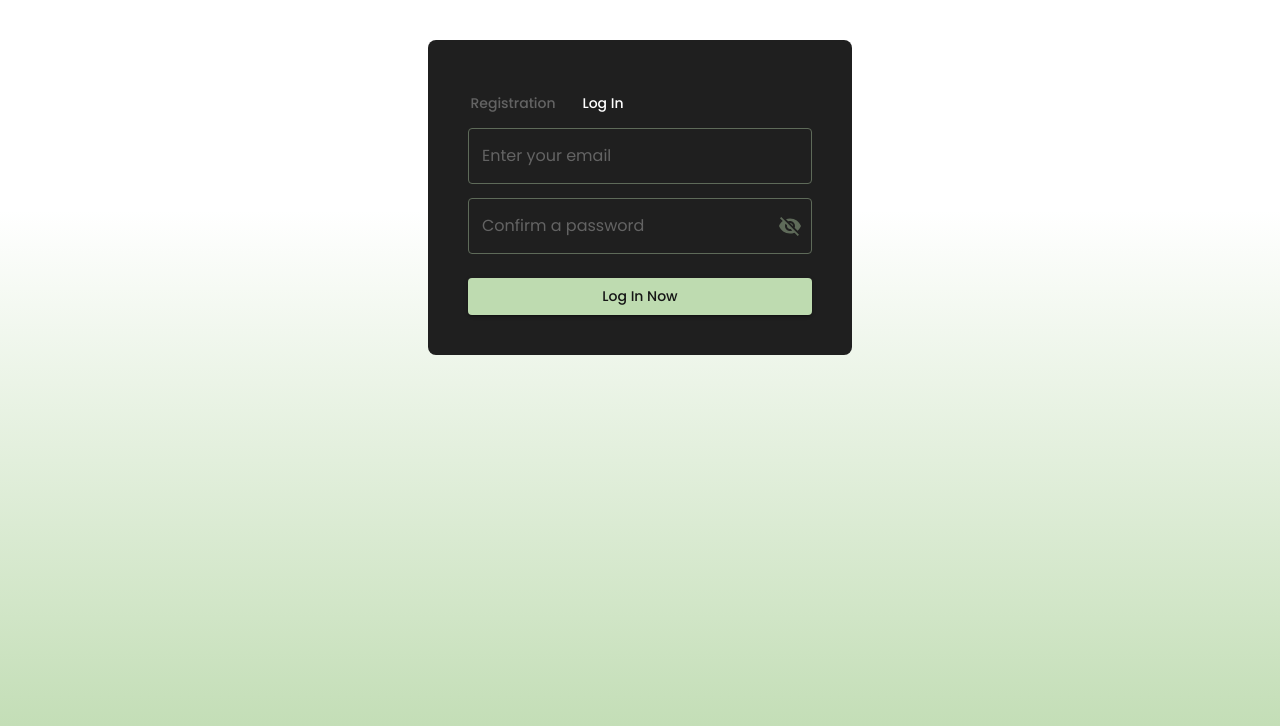
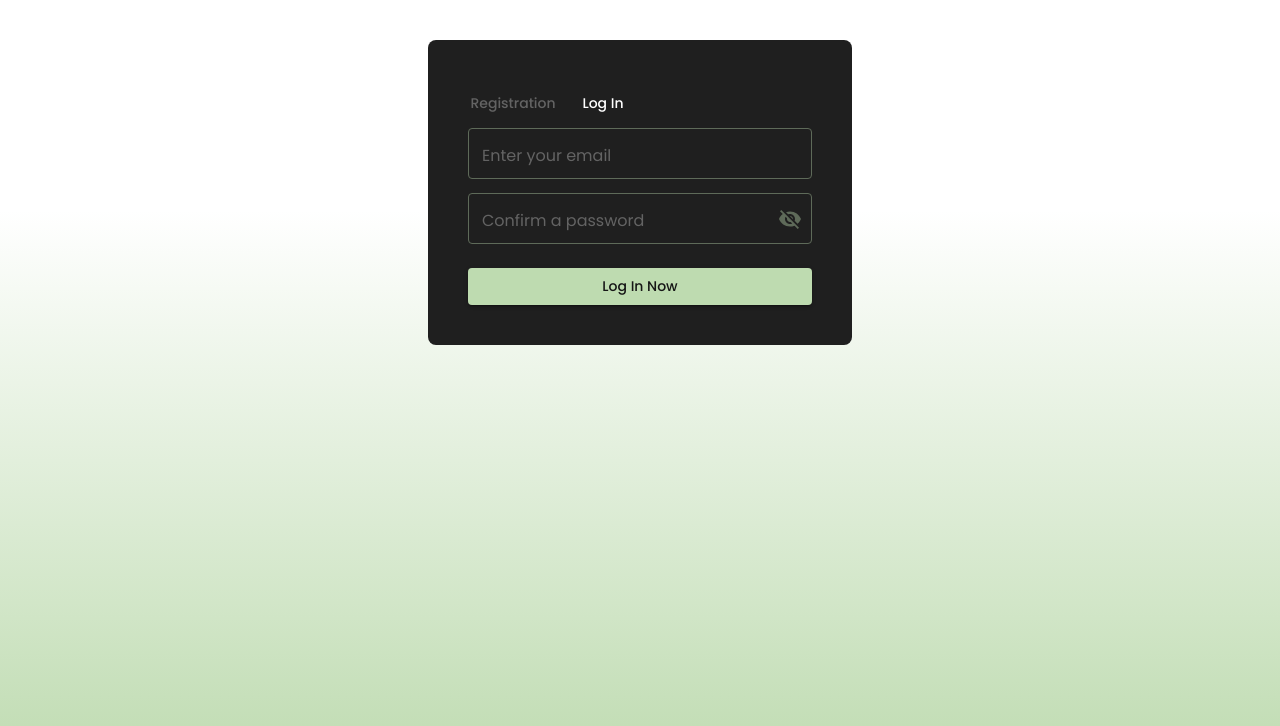
Before and after one commit to OleksandrLukomskyi/task-pro, a React (Vite) app: page /auth/login in a window 1280 px wide. Shown: the top 726 px of the page. Built offline with nearby package versions, Linux system fonts and the light colour scheme.

Commit message:
update main

```diff
--- a/src/theme/inputFormTheme.js
+++ b/src/theme/inputFormTheme.js
@@ -32,16 +32,20 @@ const inputFormTheme = {
     ...focusedStyles,
   },
   "& .MuiInputLabel-root.Mui-focused": {
-    color: "green",
-  },
-  "& .MuiInputBase-root.Mui-filled": {
-    backgroundColor: "red",
+    color: "var(--btn-color)",
   },
   "& .MuiInputLabel-root": {
     ...labelStyles,
   },
   "& .MuiInputBase-input": {
     ...inputBaseStyles,
+    padding: "14px 18px",
+  },
+  "& .MuiInputBase-input.Mui-filled": {
+    backgroundColor: "red",
+  },
+  "& .MuiInputBase-input.Mui -internal - autofill - selected": {
+    backgroundColor: "red",
   },
 };
 
```
